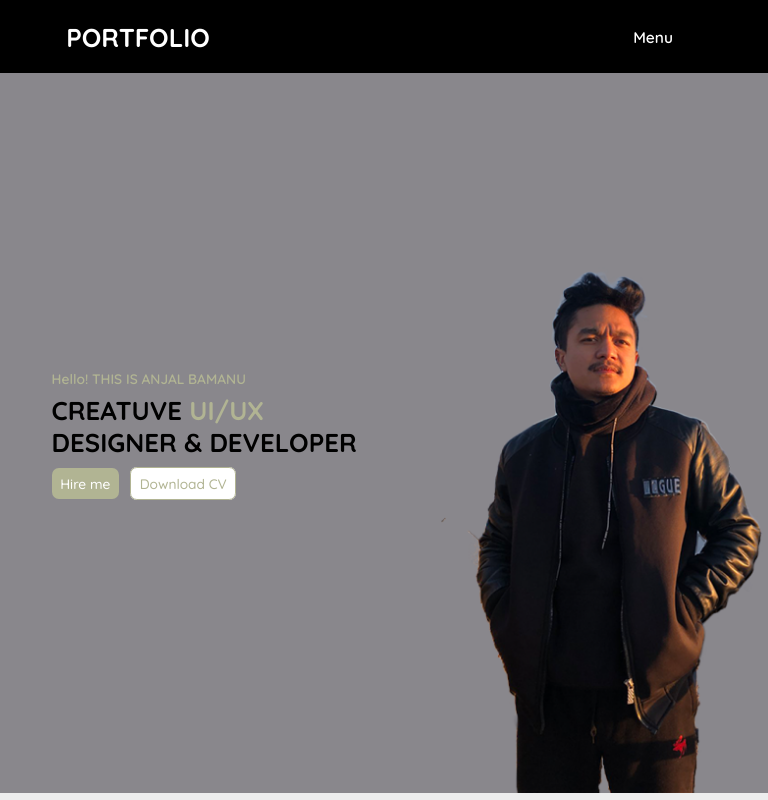
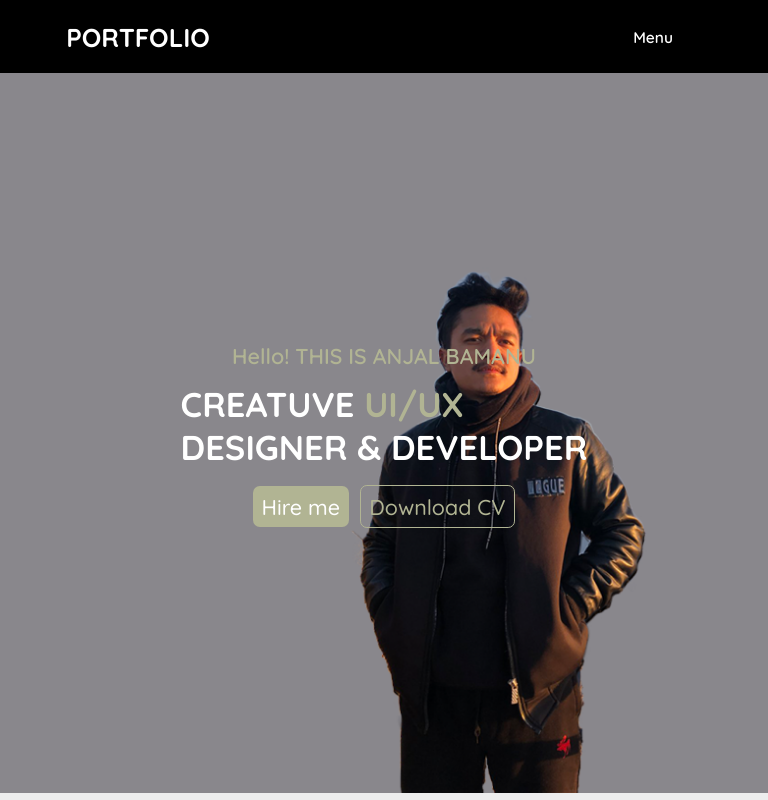
Before and after one commit to sohanshrestha12/Anjal-s-Portfolio, a plain HTML site: page index.html in a window 768 px wide. Shown: the top 800 px of the page. Drawn offline with nearby package versions, Linux system fonts and the light colour scheme.

Commit message:
some changes

```diff
--- a/css/index.css
+++ b/css/index.css
@@ -36,6 +36,11 @@ header {
 
 #menu {
     display: none;
+}
+#link {
+    position: relative;
+    flex: 1;
+    z-index: 999;
 }
 
 #navbar h1 a {
@@ -85,11 +90,7 @@ header {
     transition: 0.3s ease-in-out;
 }
 
-#link {
-    position: relative;
-    flex: 1;
-    z-index: 999;
-}
+
 
 .active {
     position: relative;
@@ -1070,6 +1071,26 @@ header {
         color: white;
         padding: 2.4rem 7.7rem;
     }
+    .home-wrapper{
+        display: flex;
+        flex-direction: column;
+        justify-content: center;
+        align-items: center;
+    }
+    .home-wrapper p{
+        font-size: 2.5rem;
+    }
+    .home-wrapper h1{
+        font-size: 4rem;
+        color: white;
+    }
+    .home-wrapper a{
+        font-size: 2.5rem;
+    }
+
+    .buttons .btn:last-child {
+        background-color: transparent;
+    }
 
     .links {
         line-height: 3.7rem;
@@ -1088,12 +1109,13 @@ header {
 
     .container::after {
         width: 100%;
-        background: url(../img/phone_portfolio.png) 0px 100%/cover no-repeat;
+        background: url(../img/phone_portfolio.png) 100% 100%/cover no-repeat;
     }
 
     .project-body {
         display: flex;
         flex-wrap: wrap;
+        justify-content: center;
     }
 
 
--- a/index.html
+++ b/index.html
@@ -45,20 +45,20 @@
                     </div>
                 </div>
             </div>
+        </div>
     </section>
-    </div>
     <section class="scroll" id="About">
         <div class="box">
             <div class="main-container">
                 <div class="wrapper">
                     <div class="img"><img src="img/about.png" alt=""></div>
                     <div class="About-me" data-aos="fade-up" data-aos-easing="ease-in-out" data-aos-duration="400"
-                        data-aos-once="true">
+                        data-aos-once="false">
                         <p>MY INTRO</p>
                         <h1 class="header">ABOUT ME</h1>
                         <p class="paragraph">My name is Anjal Bamanu and I'm a competent young, energetic and
                             passionate
-                            about learning computer programming.Hard-working programmer with clear communication,
+                            about learning computer programming. Hard-working programmer with clear communication,
                             team
                             playing and active listening skill. I am able to work in well in both team environment
                             as
@@ -153,7 +153,6 @@
                             <circle r="60" cx="50%" cy="60%" class="progress percent5"></circle>
                             <text x="50%" y="62%" text-anchor="middle" font-size="2rem" font-weight="600">50%</text>
                         </svg>
-
                     </div>
                 </div>
             </div>
@@ -167,7 +166,7 @@
                     <h2 class="sec_header">These are some of the services that i can provide.</h2>
                 </div>
                 <div class="service-container" data-aos="fade-up" data-aos-easing="ease-in-out" data-aos-duration="400"
-                    data-aos-once="true">
+                    data-aos-once="false">
                     <div class="service-box">
                         <h2 class="sec_header">Web Design</h2>
                         <p class="paragraph">"Lorem ipsum dolor sit amet consectetur adipisicing lit. Nulla, aliquid
@@ -219,7 +218,7 @@
                 <h1 class="header">MY PROJECTS</h1>
             </div>
             <div class="project-body" data-aos="fade-up" data-aos-easing="ease-in-out" data-aos-duration="400"
-                data-aos-once="true">
+                data-aos-once="false">
                 <div class="project-box one">
                     <img src="img/one.jpg" alt="">
                     <div class="img-content"><a href="#">
@@ -293,7 +292,7 @@
                 </div>
                 <div class="main-container">
                     <div class="contact-wrapper" data-aos="fade-up" data-aos-easing="ease-in-out"
-                        data-aos-duration="400" data-aos-once="true">
+                        data-aos-duration="400" data-aos-once="false">
                         <div class="contactme-wrapper">
                             <div class="contact-me">
                                 <h2 class="sec_header">Get in touch</h2>
--- a/js/index.js
+++ b/js/index.js
@@ -30,7 +30,6 @@ window.onload = () => {
         //     location.reload();
         // }
         if (window.pageYOffset > navbar.offsetHeight) {
-
             if (mediaQuery.matches) {
                 navbar.style.background = "white";
                 navbar.style.color = "black";
@@ -43,10 +42,8 @@ window.onload = () => {
             else{
                 navbar.style.backgroundColor = "white";
             }
-
         }
         else {
-
             if (mediaQuery.matches) {
                 navbar.style.background = "black";
                 navbar.style.color = "white";
```
